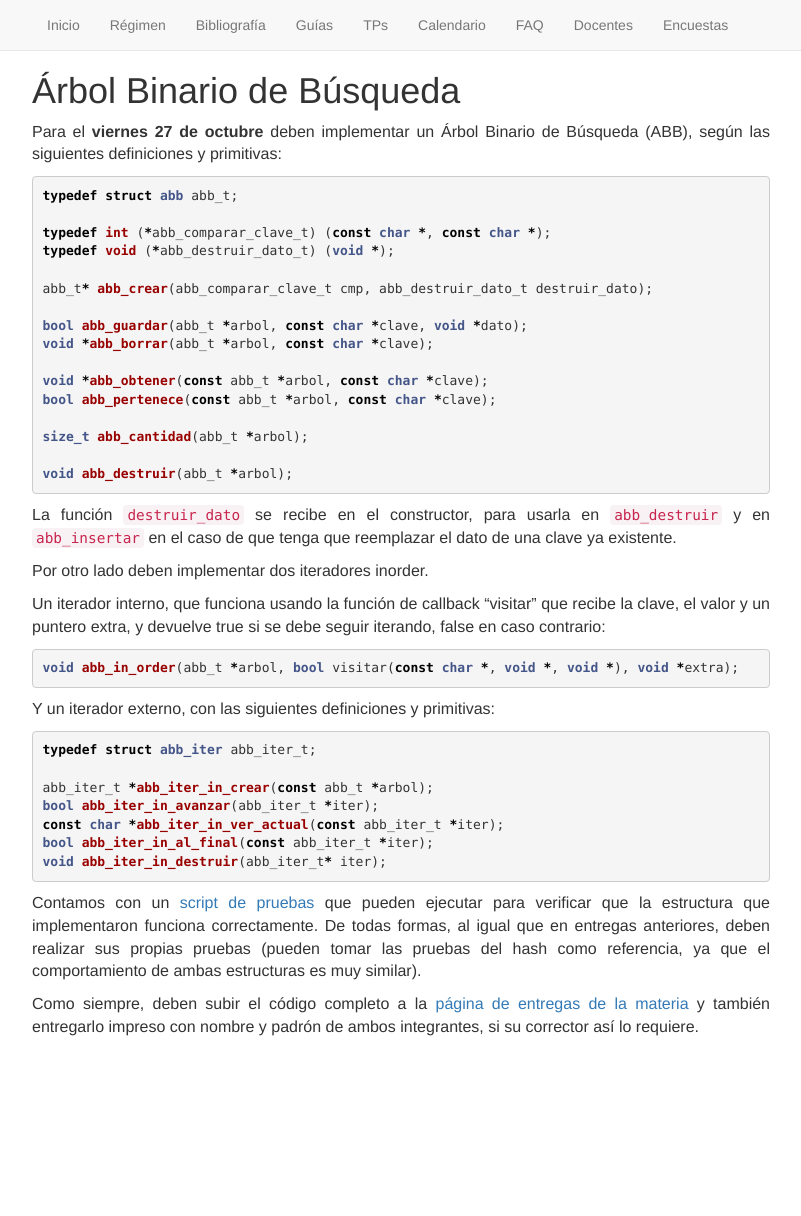
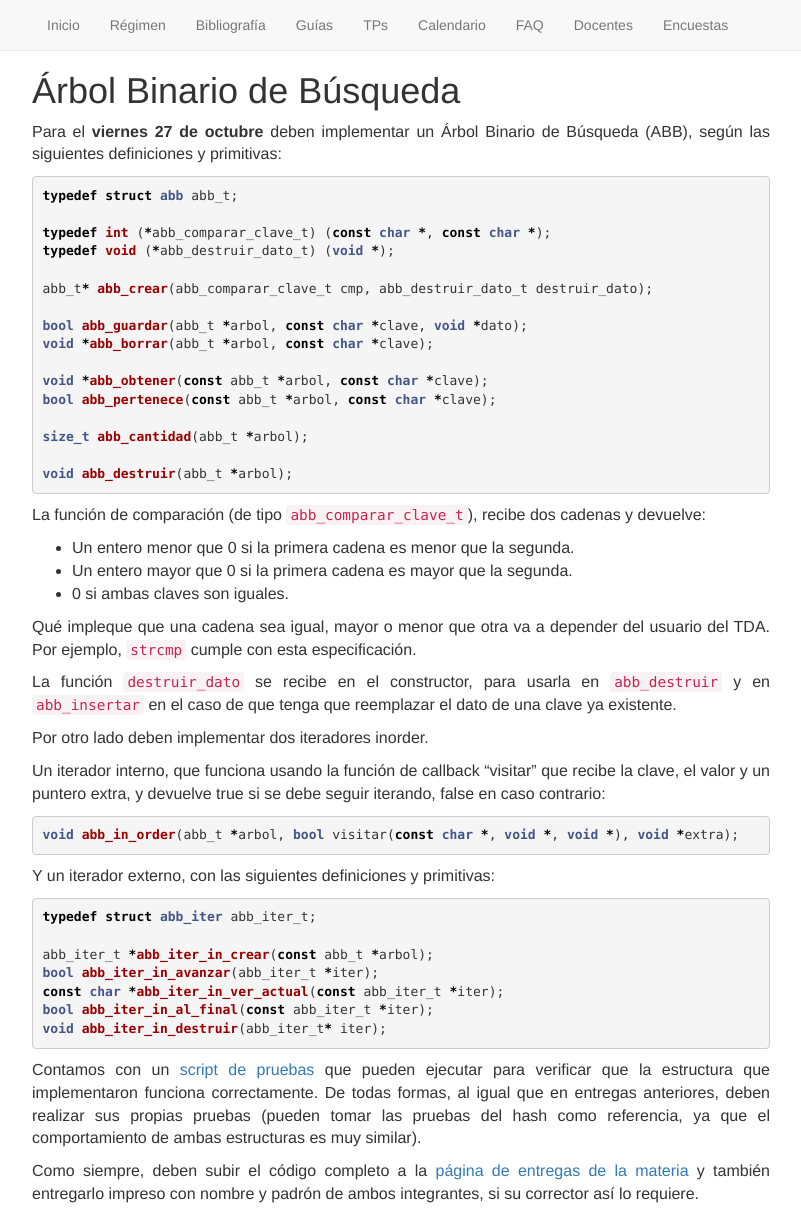
Before and after one commit to algoritmos-rw/algoritmos, a Jekyll site: the page built from static/tps/tda/07_abb.md, in a window 1280 px wide. Shown: the whole page, without its empty margins (239-1040 px from the left). Built offline with Jekyll 4.4.1, drawn with Linux system fonts in a browser that asks for light colours; before the commit the page ends 1049 px from its top, so only the background shows below that.

Commit message:
Agregada aclaración sobre funciones de comparacion en el enunciado del ABB

````diff
--- a/static/tps/tda/07_abb.md
+++ b/static/tps/tda/07_abb.md
@@ -27,8 +27,15 @@ size_t abb_cantidad(abb_t *arbol);
 
 void abb_destruir(abb_t *arbol);
 ```
+La función de comparación (de tipo `abb_comparar_clave_t`), recibe dos cadenas y devuelve:
+* Un entero menor que 0 si la primera cadena es menor que la segunda.
+* Un entero mayor que 0 si la primera cadena es mayor que la segunda.
+* 0 si ambas claves son iguales.
 
-La función ```destruir_dato``` se recibe en el constructor, para usarla en ```abb_destruir``` y en ```abb_insertar``` en el caso de que tenga que reemplazar el dato de una clave ya existente.
+Qué impleque que una cadena sea igual, mayor o menor que otra va a depender del usuario del TDA.
+Por ejemplo, `strcmp` cumple con esta especificación.
+
+La función `destruir_dato` se recibe en el constructor, para usarla en `abb_destruir` y en `abb_insertar` en el caso de que tenga que reemplazar el dato de una clave ya existente.
 
 Por otro lado deben implementar dos iteradores inorder.
 
````
